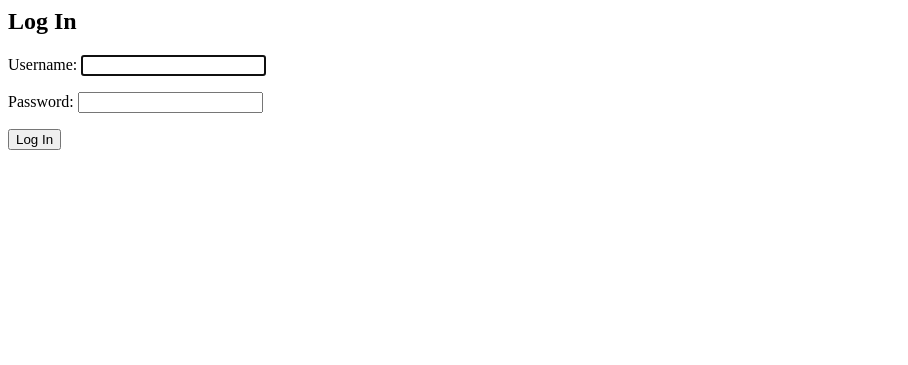
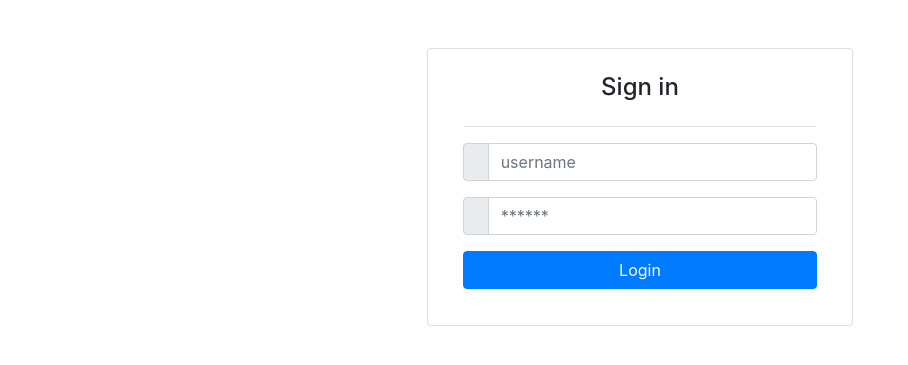
Before and after one commit to ionescuig/mkdocs_with_auth, a Django app: page /accounts/login/ in a window 1280 px wide. Shown: the top 365 px of the page, without its empty margins (0-908 px from the left). Run offline with Django 3.2, Linux system fonts and the light colour scheme; some libraries are stand-ins or nearby versions.

Commit message:
Add login page

```diff
--- /dev/null
+++ b/templates/base.html
@@ -0,0 +1,27 @@
+<!doctype html>
+<html lang="en">
+
+<head>
+
+  <meta charset="utf-8">
+  <meta name="viewport" content="width=device-width,initial-scale=1">
+
+  <!-- Bootstrap CSS -->
+  <link rel="stylesheet"
+    href="https://maxcdn.bootstrapcdn.com/bootstrap/4.0.0/css/bootstrap.min.css"
+    integrity="sha384-Gn5384xqQ1aoWXA+058RXPxPg6fy4IWvTNh0E263XmFcJlSAwiGgFAW/dAiS6JXm"
+    crossorigin="anonymous">
+
+
+
+  <link rel="icon" href="assets/images/favicon.png">
+
+  <title>Mkdocs Project with User Authentications</title>
+
+</head>
+
+<body>
+  {% block body %}{% endblock %}
+</body>
+
+</html>
--- a/templates/registration/login.html
+++ b/templates/registration/login.html
@@ -1,7 +1,33 @@
-<!-- TODO: add base.html inspired from index.html -->
-<h2>Log In</h2>
-<form method="post">
-  {% csrf_token %}
-  {{ form.as_p }}
-  <button type="submit">Log In</button>
-</form>
+{% extends "base.html" %}
+{% load static %}
+
+{% block body %}
+  <div class="card offset-4 col-md-4 mt-5">
+    <article class="card-body">
+      <h4 class="card-title text-center mb-4 mt-1">Sign in</h4>
+      <hr>
+      <form method="POST">
+        {% csrf_token %}
+        <div class="form-group">
+          <div class="input-group">
+            <div class="input-group-prepend">
+                <span class="input-group-text"> <i class="fa fa-user"></i> </span>
+            </div>
+            <input name="username" id="id_username" class="form-control" placeholder="username" required>
+          </div>
+        </div>
+        <div class="form-group">
+          <div class="input-group">
+            <div class="input-group-prepend">
+                <span class="input-group-text"> <i class="fa fa-lock"></i> </span>
+            </div>
+              <input class="form-control" placeholder="******" type="password" name="password" id="id_password" required>
+          </div>
+        </div>
+        <div class="form-group">
+          <button type="submit" class="btn btn-primary btn-block"> Login  </button>
+        </div>
+      </form>
+    </article>
+  </div>
+{% endblock %}
```
